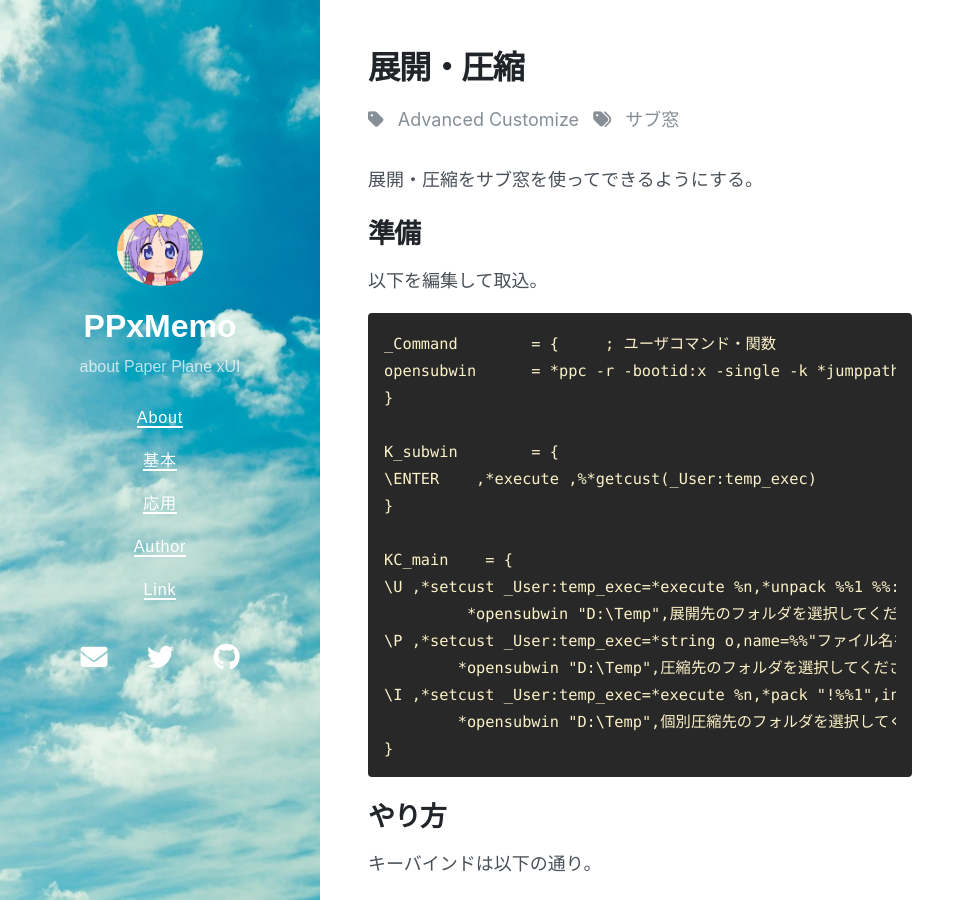
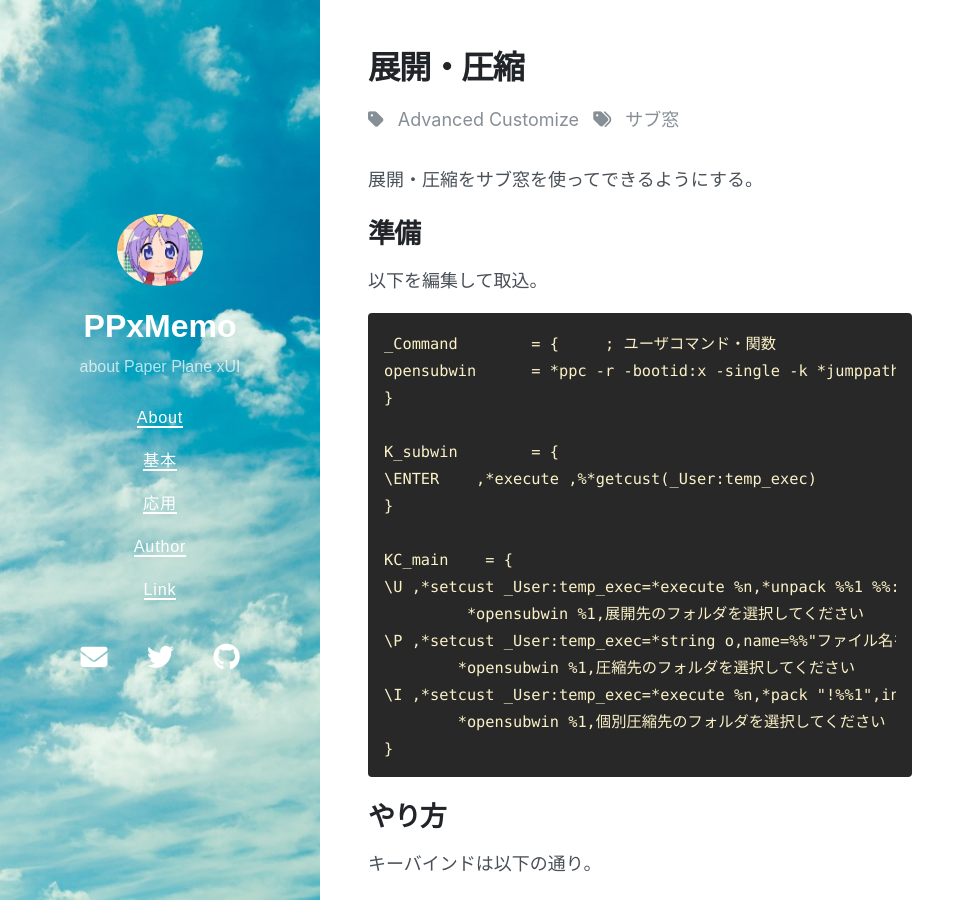
Before and after one commit to tukasa/ppxmemo, a Jekyll site: the page built from my_collections/_advanced/0302subwin.md, in a window 1280 px wide and 900 px high. Shown: the whole window, without its empty margins (0-975 px from the left). Built offline with Jekyll 4.4.1, drawn with Linux system fonts in a browser that asks for light colours; nearby versions of some CDN libraries.

Commit message:
微修正

````diff
--- a/my_collections/_advanced/0302subwin.md
+++ b/my_collections/_advanced/0302subwin.md
@@ -22,11 +22,11 @@ K_subwin	= {
 
 KC_main    = {
 \U ,*setcust _User:temp_exec=*execute %n,*unpack %%1 %%: %%K"@Q"
-	 *opensubwin "D:\Temp",展開先のフォルダを選択してください
+	 *opensubwin %1,展開先のフォルダを選択してください
 \P ,*setcust _User:temp_exec=*string o,name=%%"ファイル名を入力してください"%%{%%*extract(%n"%%%%X")%%} %%: *execute %n,*pack "!%%1%\%%so"name" %%: %%K"@Q"
-	*opensubwin "D:\Temp",圧縮先のフォルダを選択してください
+	*opensubwin %1,圧縮先のフォルダを選択してください
 \I ,*setcust _User:temp_exec=*execute %n,*pack "!%%1",indiv %%: %%K"@Q"
-	*opensubwin "D:\Temp",個別圧縮先のフォルダを選択してください
+	*opensubwin %1,個別圧縮先のフォルダを選択してください
 }{% endraw %}
 ```
 
````
